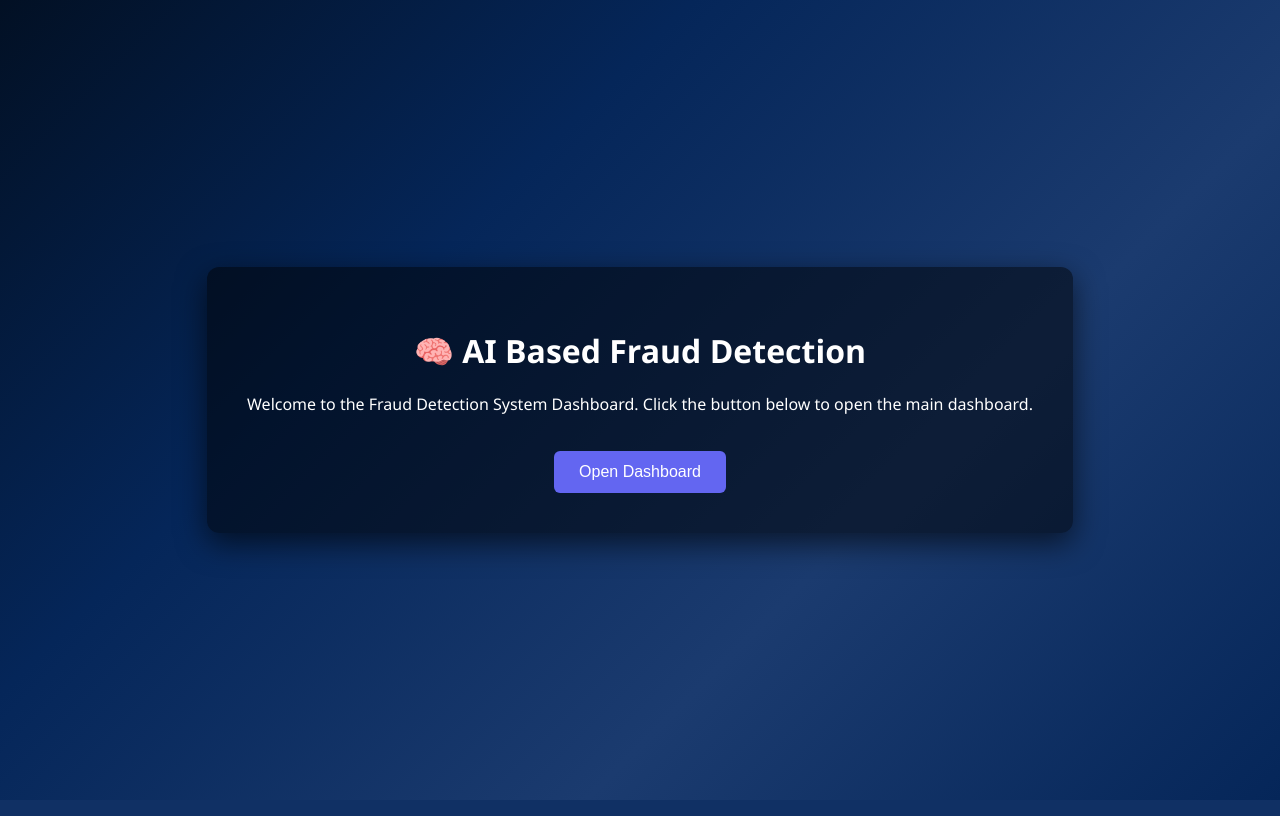
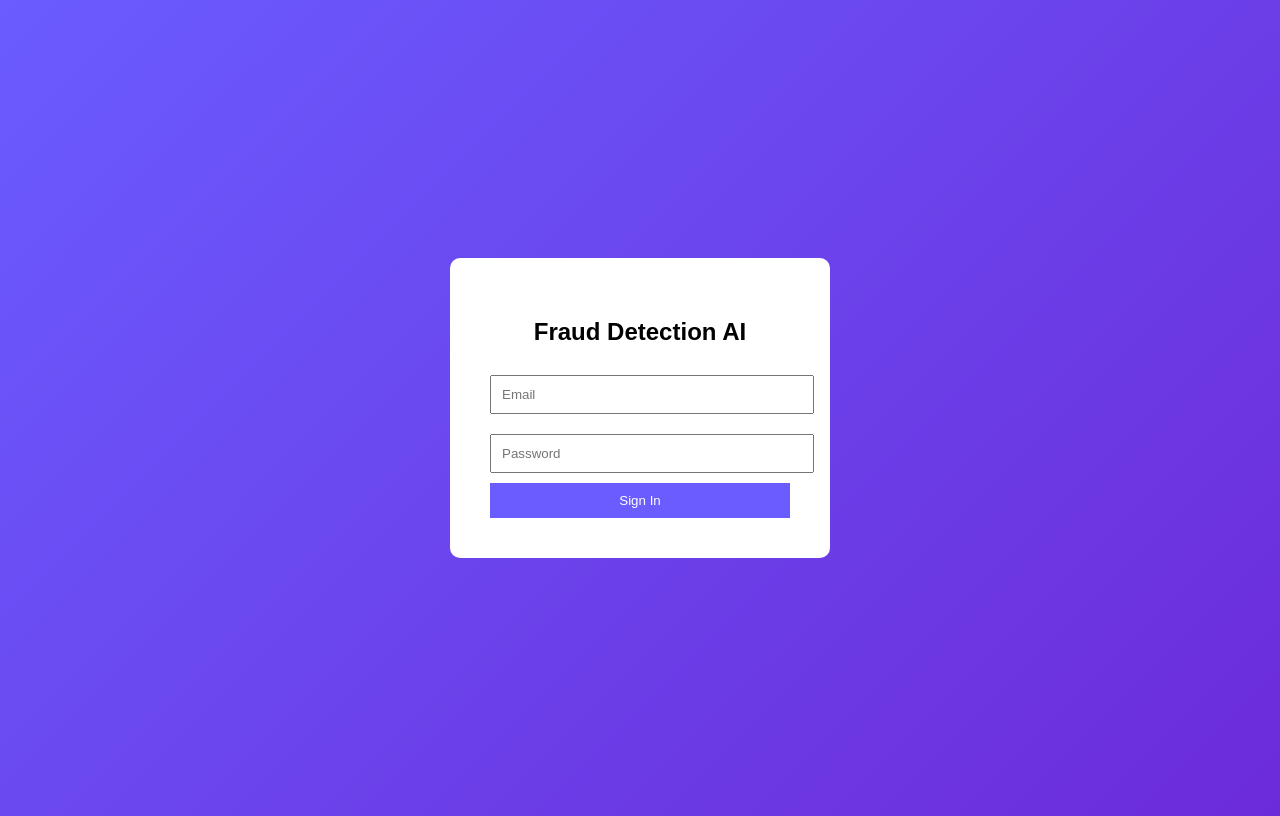
Before and after one commit to gayathrichowdary-a/ai-detection, a Flask app: template templates/index.html in a window 1280 px wide. Before the commit the page ends 677 px from the top, so only its background shows below. Run offline with Flask 3, Linux system fonts and the light colour scheme; the template is opened without the code that fills it, so the values that code supplies are empty.

Commit message:
fix github pages

```diff
--- a/templates/index.html
+++ b/templates/index.html
@@ -1,64 +1,74 @@
 <!DOCTYPE html>
-<html lang="en">
+<html>
 <head>
-<meta charset="UTF-8">
-<title>AI Fraud Detection System</title>
+<title>Fraud Detection AI</title>
 
 <style>
-
 body{
-margin:0;
+font-family: Arial;
+background: linear-gradient(135deg,#6a5cff,#6c2bd9);
+height:100vh;
 display:flex;
 justify-content:center;
 align-items:center;
-height:100vh;
-font-family:Segoe UI;
-background:linear-gradient(135deg,#021024,#052659,#1b3b6f,#052659);
-color:white;
+}
+
+.login-box{
+background:white;
+padding:40px;
+border-radius:10px;
+width:300px;
 text-align:center;
 }
 
-.container{
-background:rgba(0,0,0,0.5);
-padding:40px;
-border-radius:12px;
-box-shadow:0 10px 30px rgba(0,0,0,0.6);
+input{
+width:100%;
+padding:10px;
+margin:10px 0;
 }
 
 button{
-margin-top:20px;
-padding:12px 25px;
+width:100%;
+padding:10px;
+background:#6a5cff;
+color:white;
 border:none;
-border-radius:6px;
-background:#6366f1;
-color:white;
-font-size:16px;
 cursor:pointer;
 }
-
-button:hover{
-background:#4f46e5;
-}
-
 </style>
 </head>
 
 <body>
 
-<div class="container">
+<div class="login-box">
+<h2>Fraud Detection AI</h2>
 
-<h1>🧠 AI Based Fraud Detection</h1>
+<input type="text" id="email" placeholder="Email">
+<input type="password" id="password" placeholder="Password">
 
-<p>
-Welcome to the Fraud Detection System Dashboard.
-Click the button below to open the main dashboard.
-</p>
-
-<a href="dashboard.html">
-<button>Open Dashboard</button>
-</a>
+<button onclick="login()">Sign In</button>
 
 </div>
 
+<script>
+
+function login(){
+
+let email=document.getElementById("email").value;
+let password=document.getElementById("password").value;
+
+if(email=="admin@gmail.com" && password=="1234")
+{
+window.location.href="dashboard.html";
+}
+else
+{
+alert("Invalid Login");
+}
+
+}
+
+</script>
+
 </body>
 </html>
```
